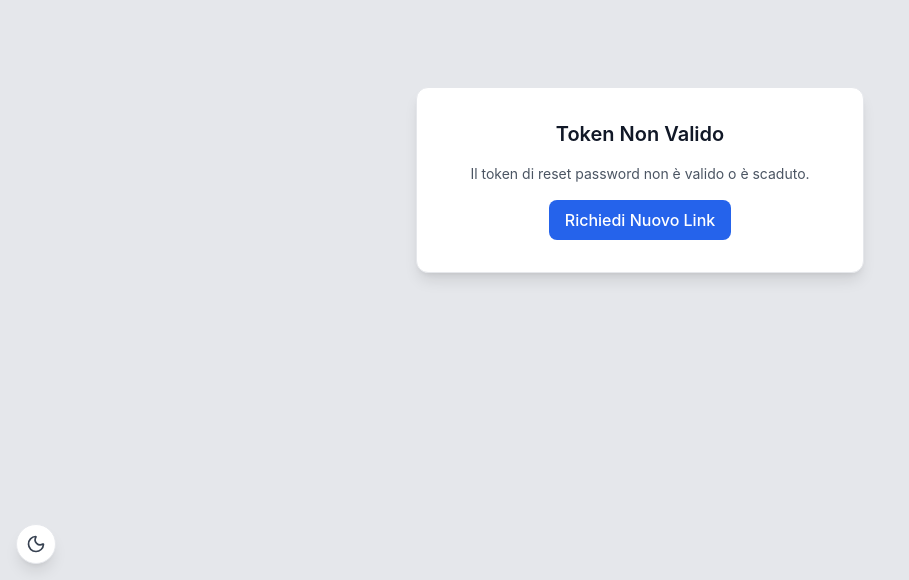
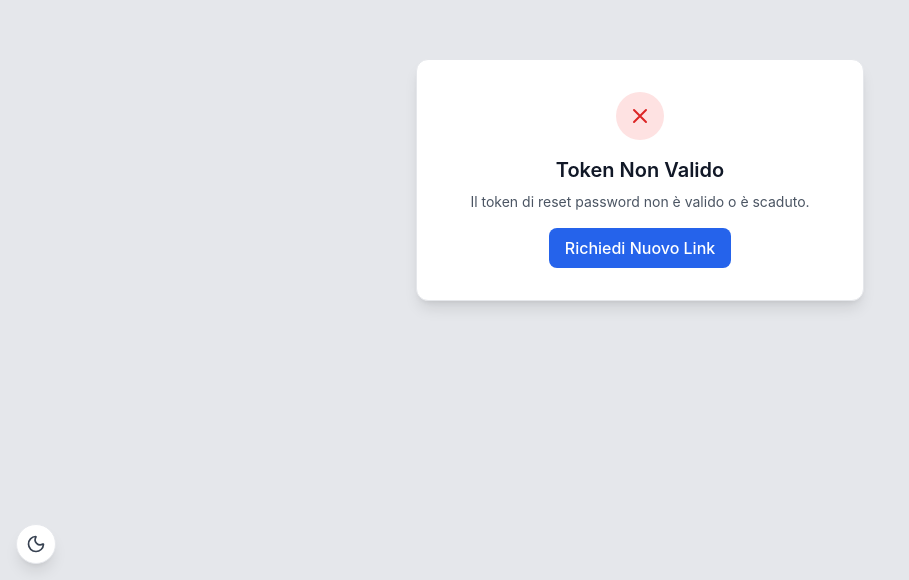
Before and after one commit to miketester10/nestjs-rabbitmq-microservices, a React (Vite) app in the folder frontend/: page /reset-password in a window 1280 px wide. Shown: the part 220-800 px from the top of the page, without its empty margins (0-909 px from the left). Built offline with nearby package versions, Linux system fonts and the light colour scheme; no server answers.

Commit message:
Enhance ResetPasswordPage UI by adding an error icon and improving layout. Update text positioning and spacing for better readability. Maintain existing functionality for password reset process.

```diff
--- a/frontend/src/pages/ResetPasswordPage.tsx
+++ b/frontend/src/pages/ResetPasswordPage.tsx
@@ -57,8 +57,13 @@ export default function ResetPasswordPage() {
         <div className="max-w-md w-full">
           <div className="bg-white rounded-xl shadow-lg border border-gray-200 p-8">
             <div className="text-center">
-              <h2 className="text-xl font-semibold text-gray-900 mb-4">Token Non Valido</h2>
-              <p className="text-sm text-gray-600 mb-4">Il token di reset password non è valido o è scaduto.</p>
+              <div className="mx-auto flex items-center justify-center h-12 w-12 rounded-full bg-red-100">
+                <svg className="h-6 w-6 text-red-600" fill="none" stroke="currentColor" viewBox="0 0 24 24">
+                  <path strokeLinecap="round" strokeLinejoin="round" strokeWidth={2} d="M6 18L18 6M6 6l12 12" />
+                </svg>
+              </div>
+              <h2 className="mt-4 text-xl font-semibold text-gray-900">Token Non Valido</h2>
+              <p className="mt-2 text-sm text-gray-600 mb-4">Il token di reset password non è valido o è scaduto.</p>
               <Button onClick={() => navigate("/forgot-password")} variant="primary">
                 Richiedi Nuovo Link
               </Button>
```
Lines whose indentation alone changed are shown as unchanged.
